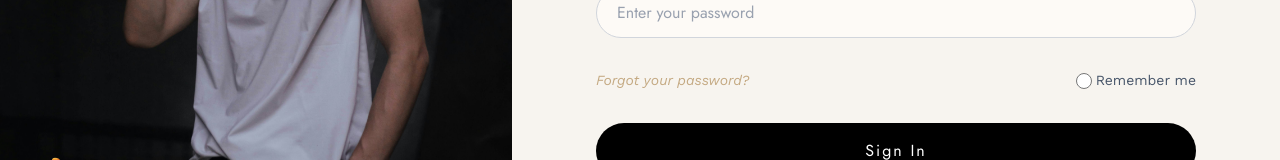
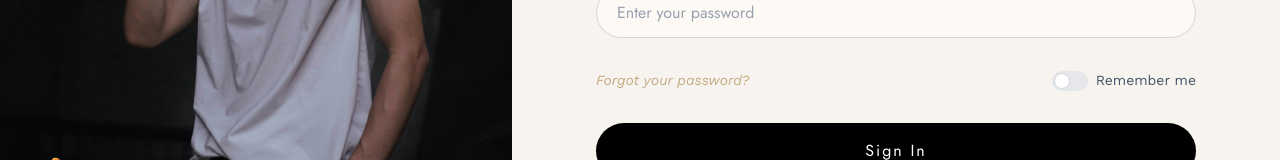
Before and after one commit to dhruvi278/Aura-Style, a React (Vite) app: page /login in a window 1280 px wide. Shown: the part 492-652 px from the top of the page. Built offline with nearby package versions, Linux system fonts and the light colour scheme; a web font is replaced by a local one.

Commit message:
Added toggle in login page

```diff
--- a/src/components/home/Footer.jsx
+++ b/src/components/home/Footer.jsx
@@ -6,14 +6,15 @@ import Logo from "../ui/Logo";
 const Footer = () => {
   return (
     <footer className="pt-12 w-full bg-[#F7F4EF] border border-[#1A1A18]/5 flex flex-col justify-center items-center">
-      <div className="max-w-6xl w-full flex flex-col sm:flex-row gap-10 mb-12 px-6">
+      <div className="max-w-6xl w-full flex flex-col sm:flex-row justify-between gap-12 mb-12 px-6">
         <div className="flex-1 flex flex-col gap-6 ">
           <Logo />
           <p className="work-sans text-[12px] text-[#1A1A18]/60 max-w-50">
             The premier AI-powered personal stylist for the modern era.
           </p>
         </div>
-        <nav className="flex-1 flex flex-col gap-4" aria-label="Footer Navigation">
+        <div className="flex-2 flex flex-row sm:flex-row gap-12 justify-between">
+          <nav className="flex-1 flex flex-col gap-4" aria-label="Footer Navigation">
           <h3 className="work-sans text-[12px] font-bold">Navigation</h3>
           <div className="flex flex-col gap-2">
             <NavLink to={`/#about`} className="work-sans text-[12px] text-[#1A1A18]/60 hover:text-[#C5A059] cursor-pointer">About</NavLink>
@@ -29,6 +30,7 @@ const Footer = () => {
           </div>
         </div>
       </div>
+        </div>
       <div className="h-24 w-full border-t border-[#1A1A18]/5 flex justify-center items-center px-6">
         <p className="work-sans text-[10px] text-[#1A1A18]/40 text-center">© 2026 AuraStyle AI. All rights reserved. Part of the Editorial Fashion Group.</p>
       </div>
--- a/src/components/signup & login/LoginForm.jsx
+++ b/src/components/signup & login/LoginForm.jsx
@@ -17,7 +17,7 @@ const LoginForm = () => {
 
   const onSubmit = async (data) => {
     await new Promise((res) => setTimeout(res, 5000));
-    alert("Logged in")
+    alert("Logged in");
     console.log("Sign up data:", data);
   };
 
@@ -49,7 +49,7 @@ const LoginForm = () => {
 
           <Formfield
             label="Password *"
-            name='password'
+            name="password"
             type="password"
             placeholder="Enter your password"
             register={(name) =>
@@ -63,17 +63,15 @@ const LoginForm = () => {
             <Link className="work-sans text-[14px] text-[#C4A982] italic">
               Forgot your password?
             </Link>
-            <div className="flex gap-1 items-center">
-              <input
-                type="radio"
-                name="remember"
-                id="remember"
-                value="remember"
-                className="size-4 border"
-              />
+            <div className="flex gap-2 items-center">
+              <label className="relative inline-flex items-center cursor-pointer">
+                <input type="checkbox" id="remember" className="sr-only peer" />
+                <div className="w-9 h-5 bg-gray-200 peer-focus:outline-none  rounded-full peer dark:bg-gray-700 peer-checked:after:translate-x-full peer-checked:after:border-white after:content-[''] after:absolute after:top-[2px] after:left-[2px] after:bg-white after:border-gray-300 after:border after:rounded-full after:h-4 after:w-4 after:transition-all dark:border-gray-600 peer-checked:bg-[#C4A982]"></div>
+
+              </label>
               <label
-                className="work-sans text-[14px] text-[#475569]"
                 htmlFor="remember"
+                className="work-sans text-[14px] text-[#475569] cursor-pointer"
               >
                 Remember me
               </label>
--- a/src/components/signup & login/SideImg.jsx
+++ b/src/components/signup & login/SideImg.jsx
@@ -23,7 +23,7 @@ const SideImg = ({image, quote}) => {
       </div>
       {/* Text */}
 
-        <div className="absolute bottom-10 left-10 right-10 text-[#FDFAF6] max-w-md ">
+        <div className={`absolute bottom-10 left-10 right-10 text-[#FDFAF6] max-w-md ${!load && 'hidden'}`}>
           <Logo />
           <blockquote className="playfair italic text-[30px] mt-8">
             {quote}
--- a/src/components/support/atoms/Question.jsx
+++ b/src/components/support/atoms/Question.jsx
@@ -1,15 +1,11 @@
 import { ChevronDown, ChevronUp, CircleQuestionMark, MessageSquareQuote } from 'lucide-react'
 import React, { useState } from 'react'
-import { toast } from 'sonner';
 
 function Question({ question, answer }) {
   const [open, setOpen] = useState(false)
 
   const handleClick = () => {
     setOpen(prev => !prev);
-    toast.success('Profile updated', {
-      description: 'Your style identity has been saved',
-    })
   }
 
   return (
@@ -22,7 +18,7 @@ function Question({ question, answer }) {
 
         <div className='flex gap-4 items-center'>
           <CircleQuestionMark color="#F2CC0D" strokeWidth={3} />
-          <h3 className='work-sans font-medium text-[16px] sm:text-[18px] md:text-[19px] select-none'>{question}?</h3>
+          <h3 className='work-sans text-left font-medium text-[16px] sm:text-[18px] md:text-[19px] select-none'>{question}?</h3>
         </div>
         {open ? <ChevronUp color="#94A3B8" /> : <ChevronDown color="#94A3B8" />}
       </button>
```
